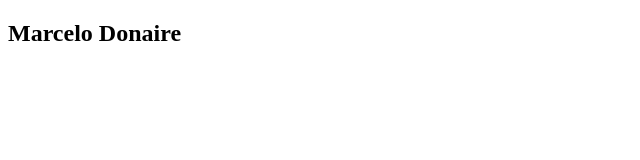
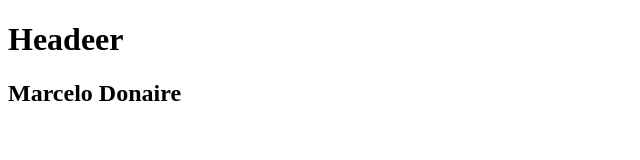
Before and after one commit to MarceloDonaire19/mis-proyectos, a plain HTML site: page index.html in a window 1280 px wide. Shown: the whole page, without its empty margins (0-640 px from the left). Drawn offline with Linux system fonts and the light colour scheme.

Commit message:
Agregamos Header

```diff
--- a/index.html
+++ b/index.html
@@ -7,6 +7,9 @@
     <title>Git y github</title>
 </head>
 <body>
+    <header>
+        <h1>Headeer</h1>
+    </header>
     <div class="container">
         <h2>Marcelo Donaire</h2>
     </div>
```
Also changed, not shown: 1 other file.
